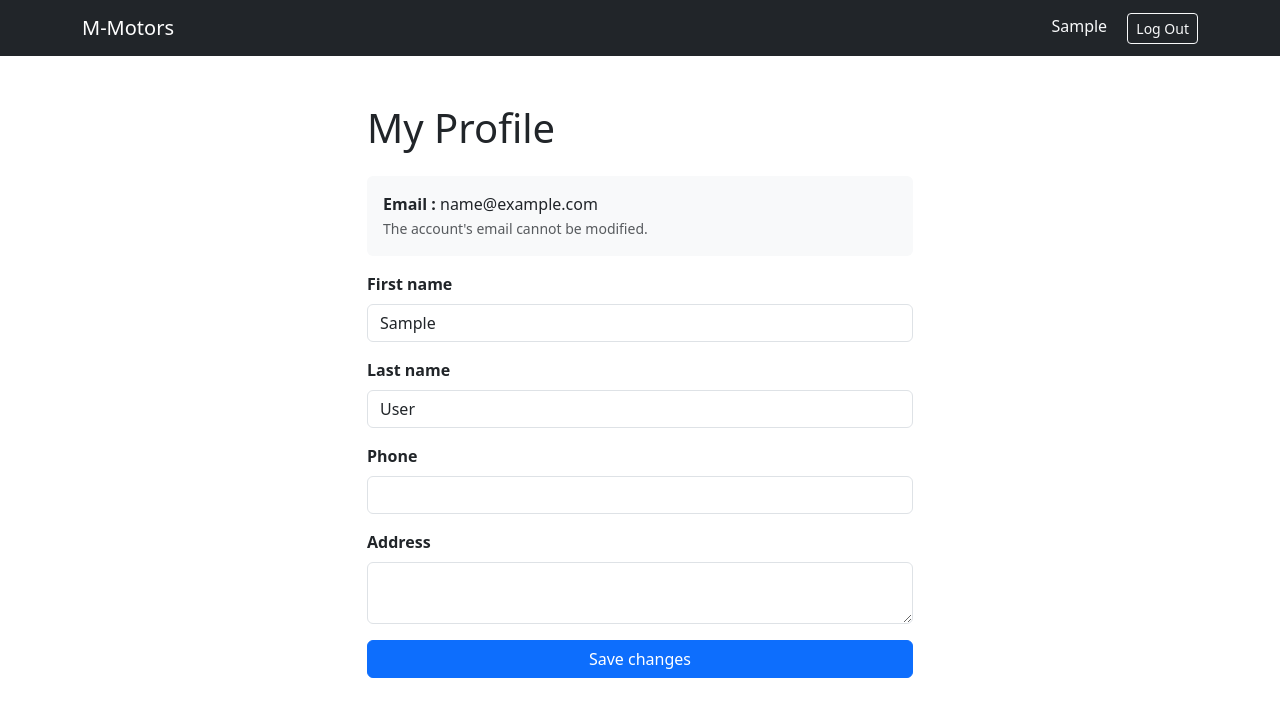
After one commit to DEngine13/M-Motors, a Django app: page /account/profile/ in a window 1280 px wide. The commit adds this page. Shown: the top 717 px of the page. Run offline with Django 5.2, Linux system fonts and the light colour scheme; the visitor is signed in with stand-in values (Sample User, id 1).

Commit message:
feat(accounts): profile page (US-204)

```diff
--- /dev/null
+++ b/accounts/templates/accounts/profile.html
@@ -0,0 +1,83 @@
+<!doctype html>
+<html lang="fr">
+  <head>
+    <meta charset="UTF-8" />
+    <title>My Profile — M-Motors</title>
+    <link
+      href="https://cdn.jsdelivr.net/npm/bootstrap@5.3.3/dist/css/bootstrap.min.css"
+      rel="stylesheet"
+    />
+  </head>
+  <body>
+    <nav class="navbar navbar-dark bg-dark">
+      <div class="container">
+        <a class="navbar-brand" href="{% url 'vehicles:vehicle_list' %}"
+          >M-Motors</a
+        >
+        <div>
+          <span class="text-light me-3">{{ user.first_name }}</span>
+          <a
+            href="{% url 'accounts:logout' %}"
+            class="btn btn-outline-light btn-sm"
+            >Log Out</a
+          >
+        </div>
+      </div>
+    </nav>
+
+    <div class="container my-5">
+      <div class="row justify-content-center">
+        <div class="col-md-6">
+          <h1 class="mb-4">My Profile</h1>
+
+          <div class="mb-3 p-3 bg-light rounded">
+            <strong>Email :</strong> {{ user.email }} <br /><small
+              class="text-muted"
+              >The account's email cannot be modified.</small
+            >
+          </div>
+
+          <form method="post">
+            {% csrf_token %}
+            <div class="mb-3">
+              <label class="form-label fw-bold">First name</label>
+              <input
+                type="text"
+                name="first_name"
+                class="form-control"
+                value="{{ user.first_name }}"
+              />
+            </div>
+            <div class="mb-3">
+              <label class="form-label fw-bold">Last name</label>
+              <input
+                type="text"
+                name="last_name"
+                class="form-control"
+                value="{{ user.last_name }}"
+              />
+            </div>
+            <div class="mb-3">
+              <label class="form-label fw-bold">Phone</label>
+              <input
+                type="text"
+                name="phone"
+                class="form-control"
+                value="{{ user.phone }}"
+              />
+            </div>
+            <div class="mb-3">
+              <label class="form-label fw-bold">Address</label>
+              <textarea name="address" class="form-control" rows="2">
+{{ user.address }}</textarea
+              >
+            </div>
+            <button type="submit" class="btn btn-primary w-100">
+              Save changes
+            </button>
+          </form>
+        </div>
+      </div>
+    </div>
+  </body>
+</html>
--- a/accounts/urls.py
+++ b/accounts/urls.py
@@ -7,4 +7,5 @@ urlpatterns = [
     path("signup/", views.signup, name="signup"),
     path("signin/", views.signin, name="signin"),
     path("logout/", views.logout_view, name="logout"),
+    path("profile/", views.profile, name="profile"),
 ]
--- a/accounts/views.py
+++ b/accounts/views.py
@@ -1,6 +1,7 @@
 from django.shortcuts import render, redirect
-from django.contrib.auth import login, logout
+from django.contrib.auth import login, logout, get_user_model
 from django.contrib.auth.forms import AuthenticationForm
+from django.contrib.auth.decorators import login_required
 from .forms import SignUpForm
 
 # Create your views here.
@@ -25,8 +26,20 @@ def signin(request):
             return redirect("vehicles:vehicle_list")
     else:
         form = AuthenticationForm()
-    return render(request, "accounts/login.html", {"form": form})
+    return render(request, "accounts/signin.html", {"form": form})
 
 def logout_view(request):
     logout(request)
     return redirect("vehicles:vehicle_list")
+
+@login_required
+def profile(request):
+    if request.method == "POST":
+        user = request.user
+        user.first_name = request.POST.get("first_name", "")
+        user.last_name = request.POST.get("last_name", "")
+        user.phone = request.POST.get("phone", "")
+        user.adress = request.POST.get("adress", "")
+        user.save()
+        return redirect("accounts:profile")
+    return render(request, "accounts/profile.html")
--- a/config/settings.py
+++ b/config/settings.py
@@ -120,3 +120,6 @@ STATIC_URL = 'static/'
 
 # On dit à Django d'utiliser notre classe User, qui hérite d'AbastractUser
 AUTH_USER_MODEL = "accounts.User"
+
+# On indique à Django où rediriger quand le décorateur @login_required bloque l'accès
+LOGIN_URL = "accounts:signin"
--- a/vehicles/templates/vehicles/vehicle_list.html
+++ b/vehicles/templates/vehicles/vehicle_list.html
@@ -17,7 +17,11 @@
         >
         <div>
           {% if user.is_authenticated %}
-          <span class="text-light me-3">{{ user.first_name }}</span>
+          <a
+            href="{% url 'accounts:profile' %}"
+            class="text-light text-decoration-none me-3"
+            >{{ user.first_name }}</a
+          >
           <a
             href="{% url 'accounts:logout' %}"
             class="btn btn-outline-light btn-sm"
```
